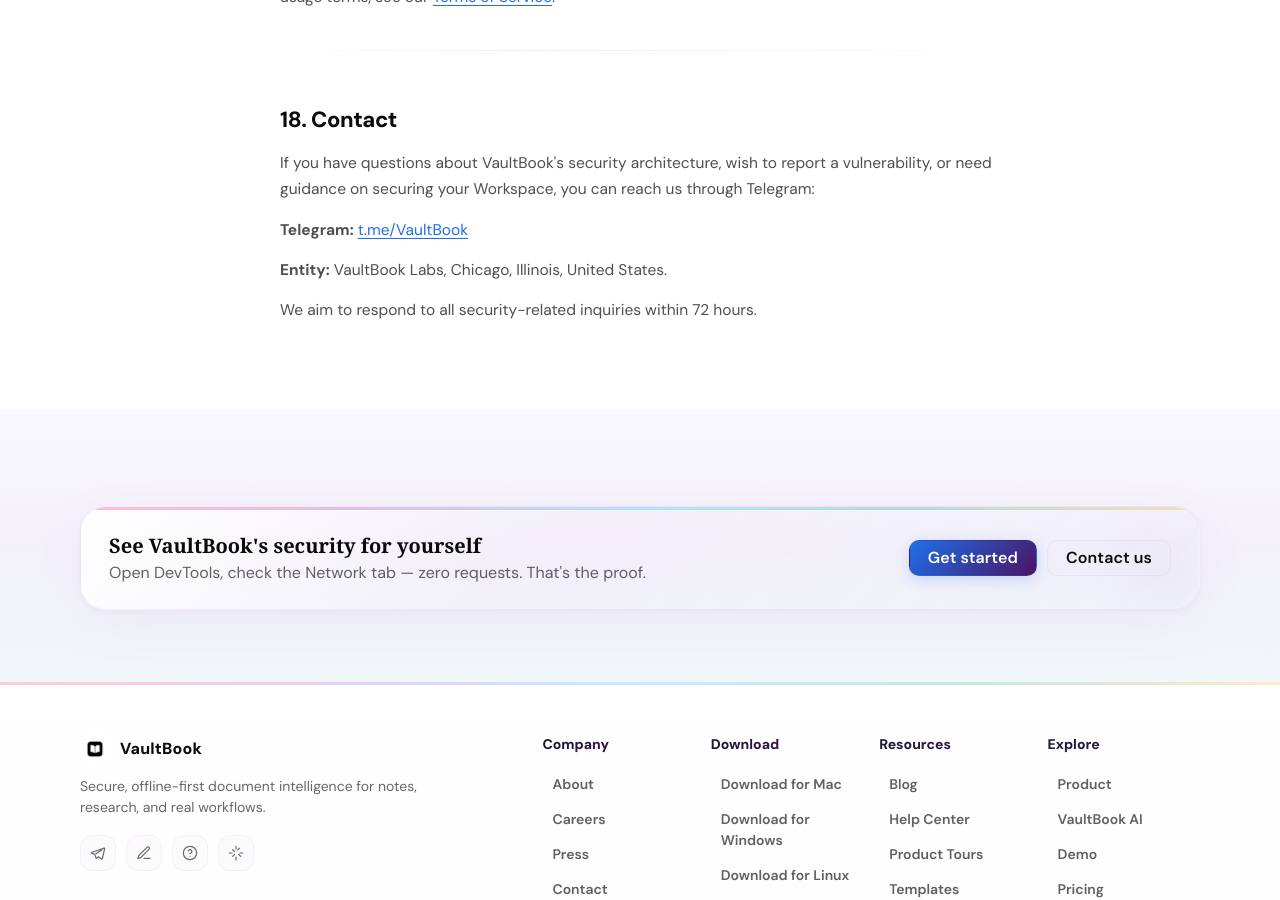
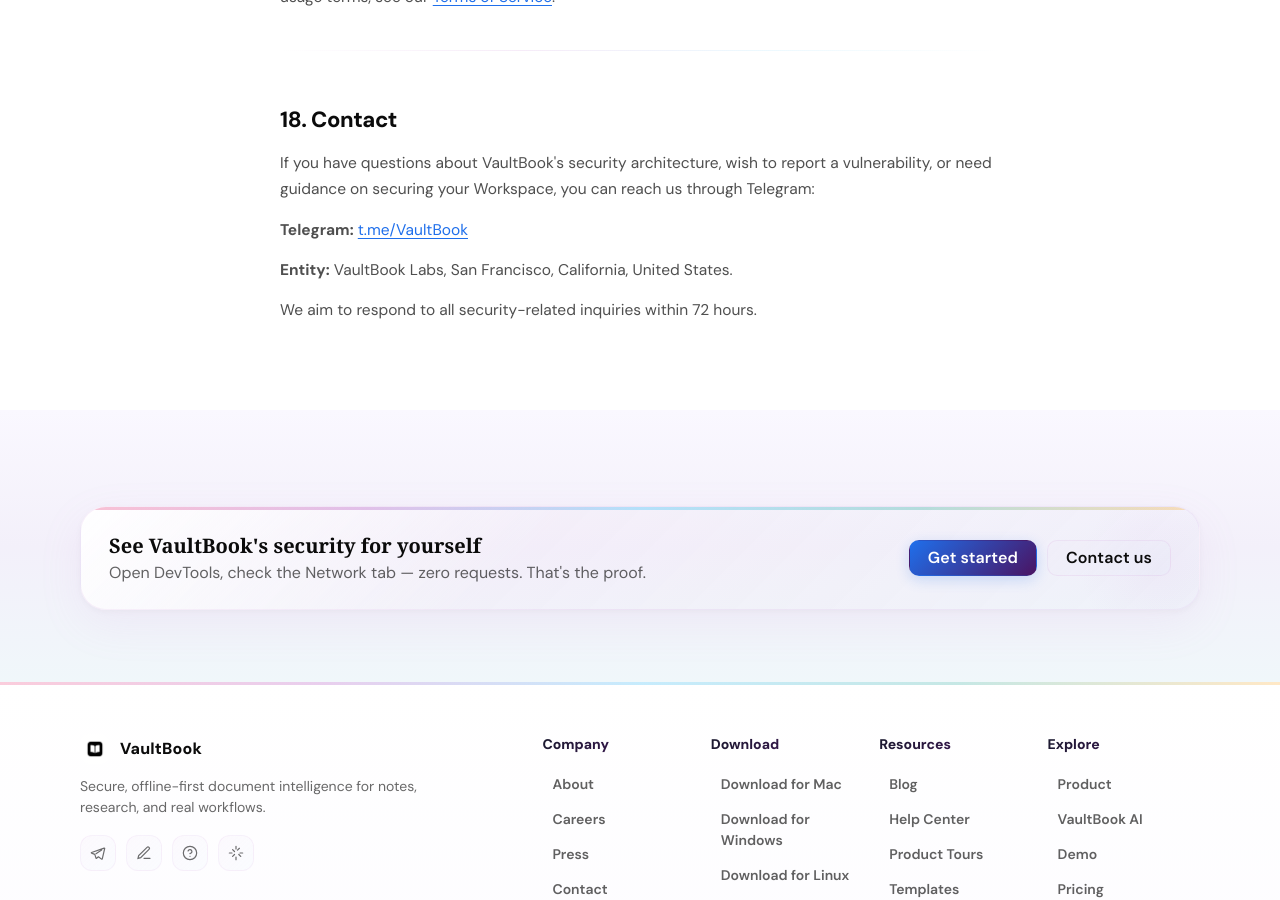
Before and after one commit to k2xn258k2x-cmyk/k2xn258k2x-cmyk.github.io, a Jekyll site: the page built from security.md, in a window 1280 px wide and 900 px high, scrolled down 15404 px. Built offline with Jekyll 4.4.1, drawn with Linux system fonts in a browser that asks for light colours; some web fonts are replaced.

Commit message:
Update security.md

```diff
--- a/security.md
+++ b/security.md
@@ -888,7 +888,7 @@
 
   <p><strong>Telegram:</strong> <a href="https://t.me/VaultBook" target="_blank" rel="noopener">t.me/VaultBook</a></p>
 
-  <p><strong>Entity:</strong> VaultBook Labs, Chicago, Illinois, United States.</p>
+  <p><strong>Entity:</strong> VaultBook Labs, San Francisco, California, United States.</p>
 
   <p>We aim to respond to all security-related inquiries within 72 hours.</p>
 
```
